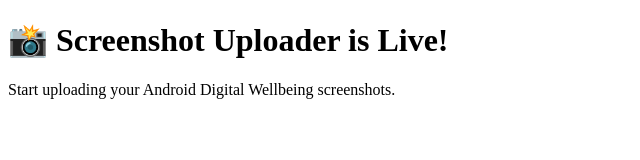
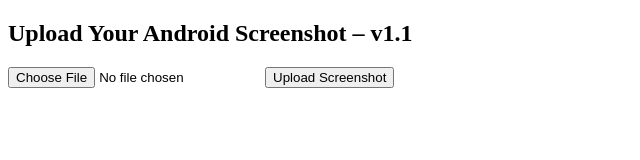
Before and after one commit to Sahil0611/screenshot-uploader, a plain HTML site: page index.html in a window 1280 px wide. Shown: the whole page, without its empty margins (0-640 px from the left). Drawn offline with Linux system fonts and the light colour scheme.

Commit message:
Add upload form UI

```diff
--- a/index.html
+++ b/index.html
@@ -4,7 +4,10 @@
     <title>Screenshot Uploader</title>
   </head>
   <body>
-    <h1>📸 Screenshot Uploader is Live!</h1>
-    <p>Start uploading your Android Digital Wellbeing screenshots.</p>
+    <h2>Upload Your Android Screenshot – v1.1</h2>
+<form id="screenshotForm">
+  <input type="file" id="screenshot" accept="image/*" required />
+  <button type="submit">Upload Screenshot</button>
+</form>
   </body>
 </html>
```
